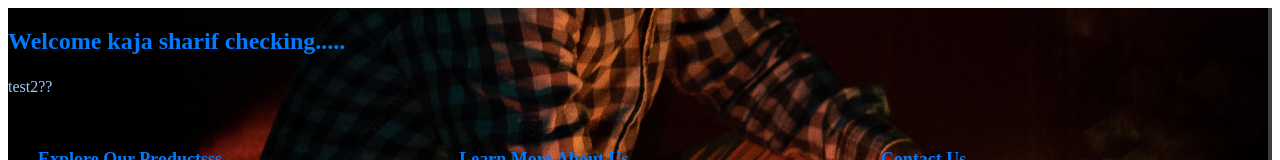
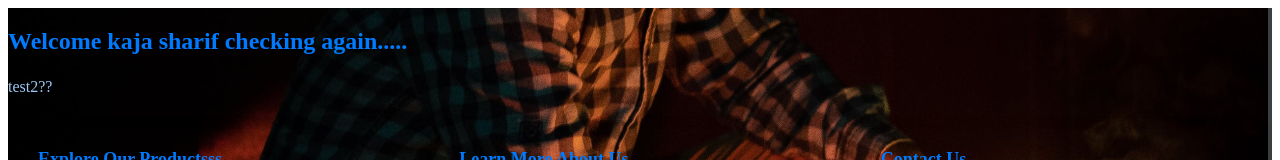
Before and after one commit to kajamal/crackerfrontend, a React (Create React App) app: page / in a window 1280 px wide. Shown: the top 160 px of the page. Built offline with nearby package versions, Linux system fonts and the light colour scheme.

Commit message:
Update Home.js

```diff
--- a/src/components/Home.js
+++ b/src/components/Home.js
@@ -5,7 +5,7 @@ function Home() {
 
   return (
        <div className="container">
-         <h2>Welcome kaja sharif checking.....</h2>
+         <h2>Welcome kaja sharif checking again.....</h2>
          <p>
            test2??
          </p>
```
